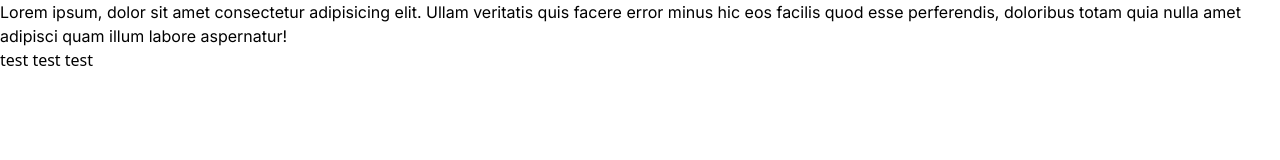
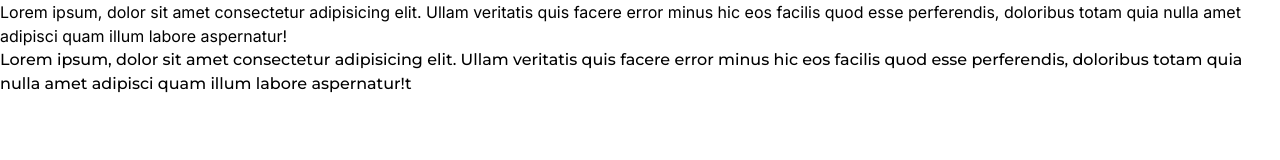
Before and after one commit to AllmostHumann/adRespect-recruitment, a website: page index.html in a window 1280 px wide. Drawn offline with Linux system fonts and the light colour scheme.

Commit message:
fonts test

```diff
--- a/index.html
+++ b/index.html
@@ -52,6 +52,10 @@
       quis facere error minus hic eos facilis quod esse perferendis, doloribus
       totam quia nulla amet adipisci quam illum labore aspernatur!
     </h1>
-    <h1>test test test</h1>
+    <h1 class="font-montserrat">
+      Lorem ipsum, dolor sit amet consectetur adipisicing elit. Ullam veritatis
+      quis facere error minus hic eos facilis quod esse perferendis, doloribus
+      totam quia nulla amet adipisci quam illum labore aspernatur!t
+    </h1>
   </body>
 </html>
```
